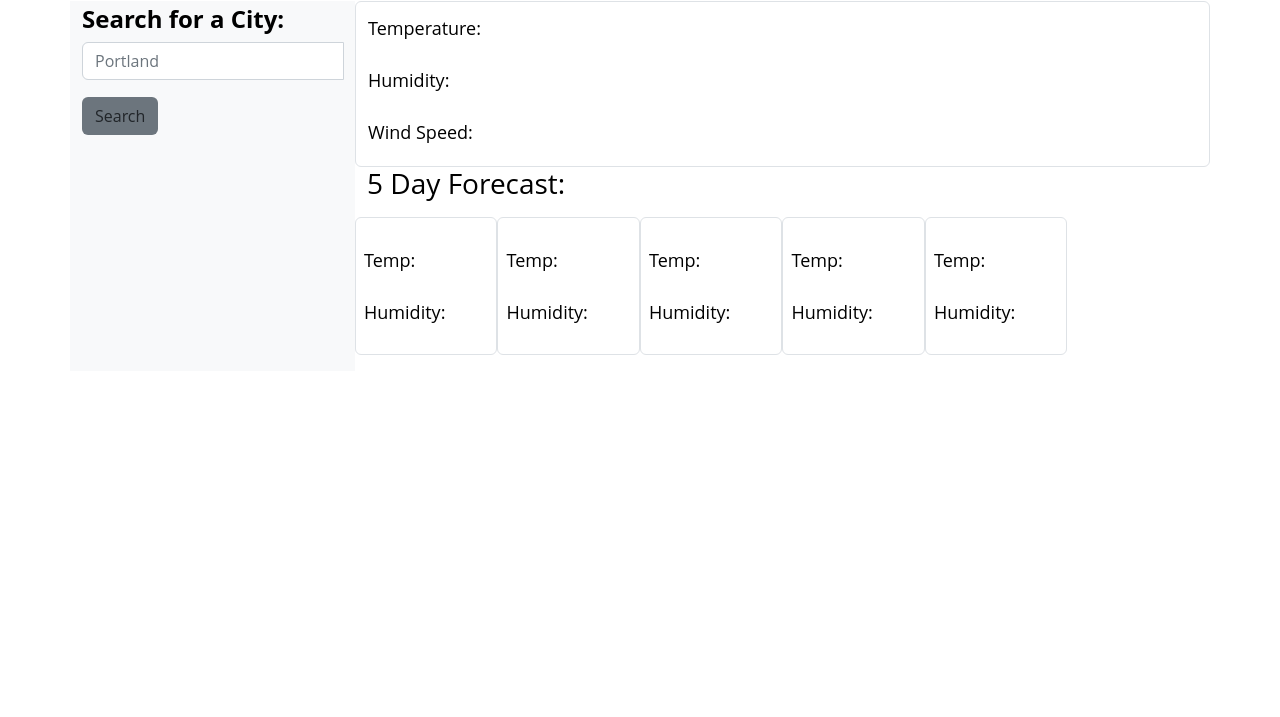
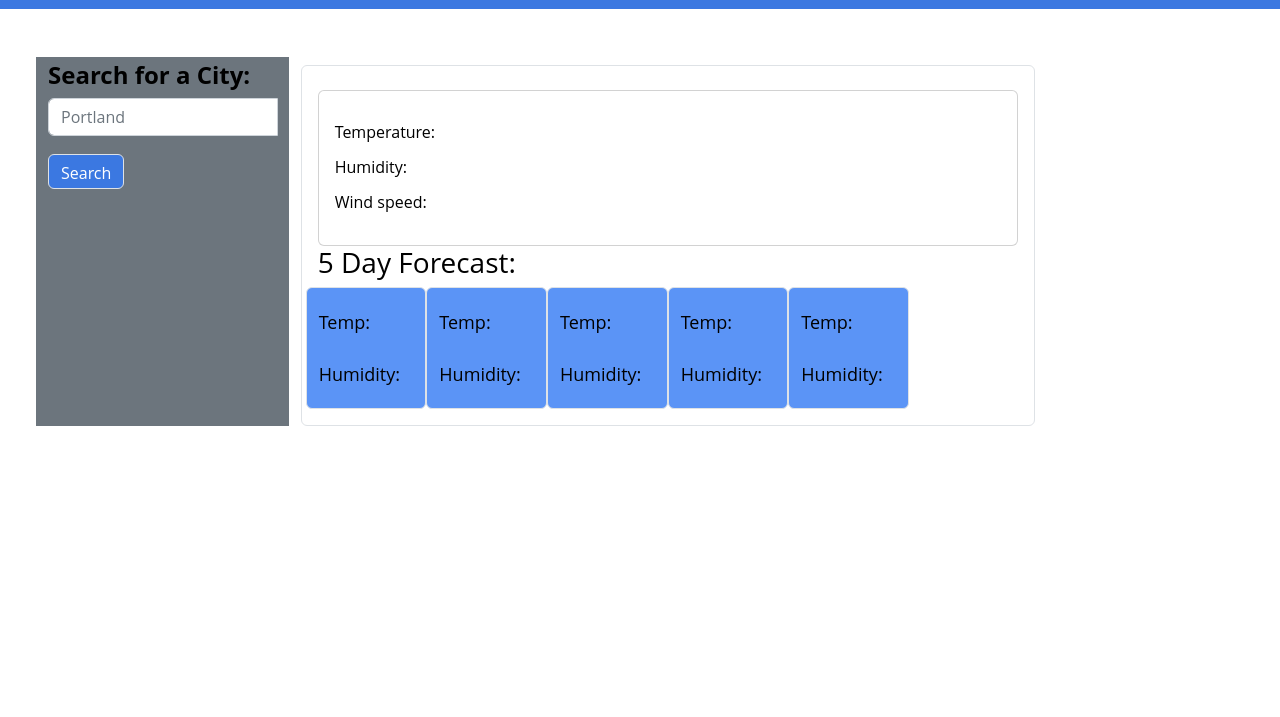
Before and after one commit to nelson92/weather-dashboard, a plain HTML site: page index.html in a window 1280 px wide. Shown: the part 83-800 px from the top of the page. Drawn offline with nearby package versions, Linux system fonts and the light colour scheme.

Commit message:
updated index.html

```diff
--- a/assets/css/style.css
+++ b/assets/css/style.css
@@ -1,4 +1,6 @@
-
+.bgcolor {
+    background-color: #5b94f6
+}
 
 .border {
     border: 1px solid black;
@@ -41,4 +43,12 @@ header {
 .list-group {
     cursor: pointer;
     color: black;
+    /* padding-top: 2px; */
 }
+
+.buttontext {
+    color: white;
+    background-color: #3b78e1;
+    border: black;
+    padding-bottom: 3px;
+}
--- a/index.html
+++ b/index.html
@@ -6,77 +6,81 @@
     <meta http-equiv="X-UA-Compatible" content="IE=edge">
     <meta name="viewport" content="width=device-width, initial-scale=1.0">
     <link href="https://cdn.jsdelivr.net/npm/bootstrap@5.2.3/dist/css/bootstrap.min.css" rel="stylesheet">
+    <script src="https://cdnjs.cloudflare.com/ajax/libs/jquery/3.5.1/jquery.min.js" integrity="sha512-bLT0Qm9VnAYZDflyKcBaQ2gg0hSYNQrJ8RilYldYQ1FxQYoCLtUjuuRuZo+fjqhx/qtq/1itJ0C2ejDxltZVFg==" crossorigin="anonymous"></script>
+
+    <script src="https://cdn.jsdelivr.net/npm/bootstrap@5.2.3/dist/js/bootstrap.min.js"></script>
     <link rel="stylesheet" href="assets/css/style.css">
+
     <title>Weather Dashboard</title>
+
 </head>
 
 <body>
-    <!-- Nav header -->
+
     <header>
-        <h1 class="display">Weather Dashboard</h1>
+        <h1 class="p-2 text-light text-center h1">Weather Dashboard</h1>
     </header>
-    <!-- Container below nav header -->
-    <div class="container">
-        <div class="row mt-2">
-            <!-- Search for a city on left -->
-            <div class="col-sm-3 bg-light">
+    <!-- main section -->
+    <div class="m-4 p-4">
+        <div class="col-md-10">
+            <div class="row">
+           <!-- search section -->
+            <div class="col-sm-3 bg-secondary">
                 <h4 class="pt-1"><strong>Search for a City:</strong></h4>
-                <!-- Search for a city form input and button -->
+
                 <div class="input-group mb-3">
-                    <input type="text" class="form-control" id="city-input" placeholder="Portland">
-                    <div class="input-group-append">
+                    <input type="text" class="form-control " id="city-input" placeholder="Portland">
+                    <div class="input-group-append ">
+                    </div>
+                </div>
 
+                <button type="submit" id="search-button" class='btn border buttontext'>Search</button>
 
-                    </div>
-
-                </div>
-                <button type="submit" id="search-button" class='btn bg-secondary'>Search</button>
-
-                <!-- list for past searches from local storage -->
                 <ul class="list-group">
                 </ul>
             </div>
-            <!-- Current city with weather displayed on right side of page -->
-            <div class="col-sm-9">
-                <div class="row ml-2 border rounded">
-                    <!-- Current day city weather displays here -->
-                    <div class="col-sm-12" id="current-weather">
-                        <h3 class="city-name mb-1 mt-2 bolder" id="current-city"></h3>
-                        <p>Temperature:<span class="current" id="temperature"></span></p>
-                        <p>Humidity:<span class="current" id="humidity"></span></p>
-                        <p>Wind Speed:<span class="current" id="wind-speed"></span></p>
-                        </p>
+           <!-- current selectect city section -->
+            <div class="col-sm-9" id="current-weather">
+                <div class="card mt-2 card-body border rounded">
+                    <div class="card mt-2">
+                        <div class="card-body">
+                            <div class="d-flex flex-row ">
+                                <h2 class="card-title align-self-center" id="current-city"></h2>
+                            </div>
+                            <h6 class="card-subtitle mt-2"><p>Temperature:</p><p id="temperature"></p></h6>
+                            <h6 class="card-subtitle mt-2"><p>Humidity:</p><p id="humidity"></p></h6>
+                            <h6 class="card-subtitle mt-2"><p>Wind speed:</p><p id="wind-speed"></p></h6>
+                        </div>
                     </div>
-                </div>
-                <!-- Current city 5-Day Forecast -->
-                <div class="col-sm-12" id="future-weather">
+
+                <div class="col-m-15" id="future-weather">
                     <h3>5 Day Forecast:</h3>
-                    <div class="row text-light">
-                        <div class="col-sm-2 forecast text-black ml-2 mb-3 p-2 mt-2 rounded border" id="future-weather-card">
+                    <div class="row flex">
+                        <div class="col-sm-2 forecast text-black rounded border bgcolor" id="future-weather-card">
                             <p id="Date0"></p>
                             <p id="Img0"></p>
                             <p>Temp:<span id="Temp0"></span></p>
                             <p>Humidity:<span id="Humidity0"></span></p>
                         </div>
-                        <div class="col-sm-2 forecast text-black ml-2 mb-3 p-2 mt-2 rounded border" id="future-weather-card">
+                        <div class="col-sm-2 forecast text-black rounded border bgcolor" id="future-weather-card">
                             <p id="Date1"></p>
                             <p id="Img1"></p>
                             <p>Temp:<span id="Temp1"></span></p>
                             <p>Humidity:<span id="Humidity1"></span></p>
                         </div>
-                        <div class="col-sm-2 forecast text-black ml-2 mb-3 p-2 mt-2 rounded border" id="future-weather-card">
+                        <div class="col-sm-2 forecast text-black rounded border bgcolor" id="future-weather-card">
                             <p id="Date2"></p>
                             <p id="Img2"></p>
                             <p>Temp:<span id="Temp2"></span></p>
                             <p>Humidity:<span id="Humidity2"></span></p>
                         </div>
-                        <div class="col-sm-2 forecast text-black ml-2 mb-3 p-2 mt-2 rounded border" id="future-weather-card">
+                        <div class="col-sm-2 forecast text-black rounded border bgcolor" id="future-weather-card">
                             <p id="Date3"></p>
                             <p id="Img3"></p>
                             <p>Temp:<span id="Temp3"></span></p>
                             <p>Humidity:<span id="Humidity3"></span></p>
                         </div>
-                        <div class="col-sm-2 forecast text-black ml-2 mb-3 p-2 mt-2 rounded border" id="future-weather-card">
+                        <div class="col-sm-2 forecast text-black rounded border bgcolor" id="future-weather-card">
                             <p id="Date4"></p>
                             <p id="Img4"></p>
                             <p>Temp:<span id="Temp4"></span></p>
@@ -86,14 +90,10 @@
                 </div>
             </div>
         </div>
+      </div>
     </div>
+    <script scr="https://cdnjs.cloudflare.com/ajax/libs/moment.js/2.29.4/moment.min.js"></script>
 
-
-    <script src="https://cdn.jsdelivr.net/npm/bootstrap@5.2.3/dist/js/bootstrap.min.js"></script>
-    <!-- <script src="text/javascript" src = "https://cdnjs.cloudflare.com/ajax/libs/moment.js/2.27.0/moment.min.js"></script> -->
-
-    <script src="https://cdnjs.cloudflare.com/ajax/libs/jquery/3.5.1/jquery.min.js" integrity="sha512-bLT0Qm9VnAYZDflyKcBaQ2gg0hSYNQrJ8RilYldYQ1FxQYoCLtUjuuRuZo+fjqhx/qtq/1itJ0C2ejDxltZVFg==" crossorigin="anonymous"></script>
-    <script scr="https://cdnjs.cloudflare.com/ajax/libs/moment.js/2.29.4/moment.min.js"></script>
     <script src='./assets/js/script.js'></script>
 </body>
 
```
